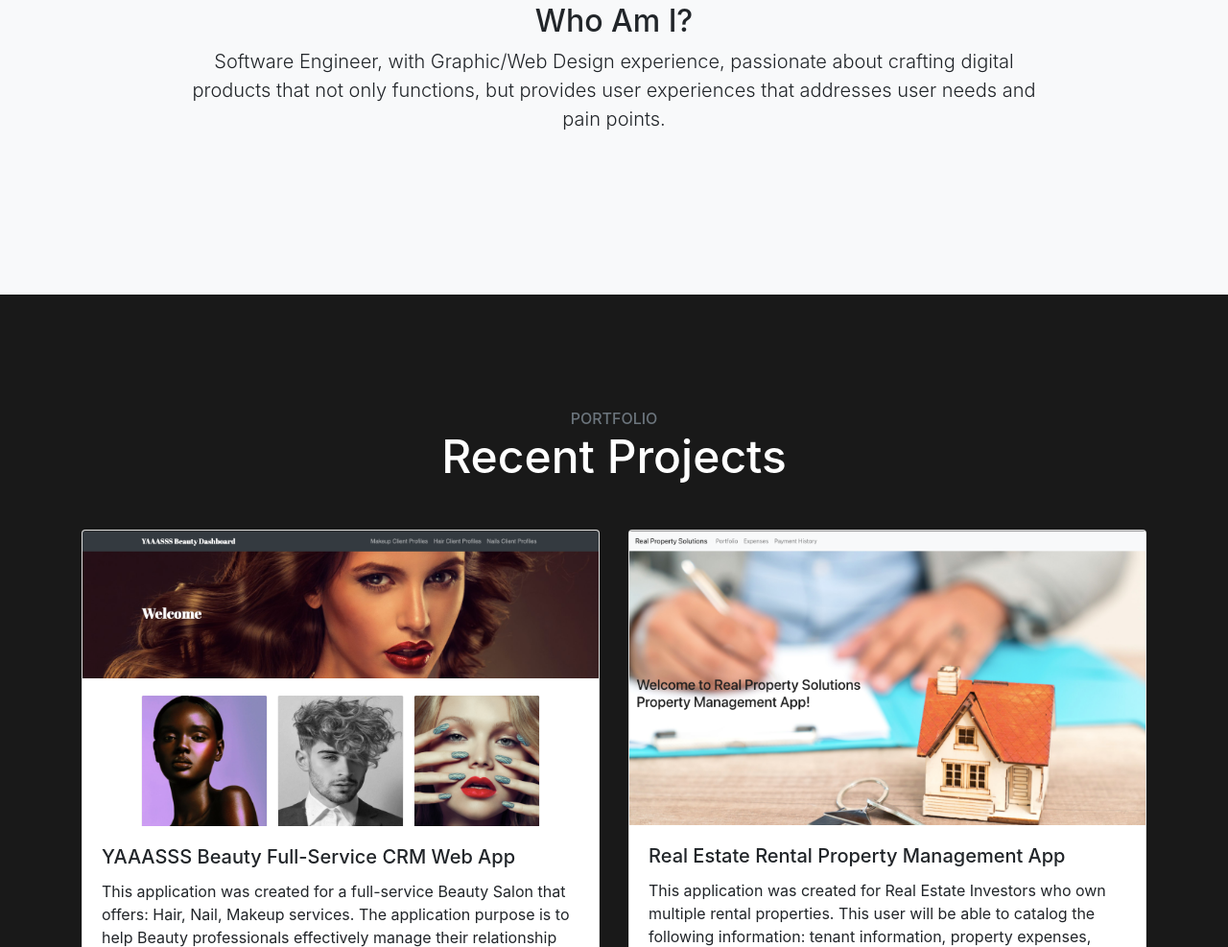
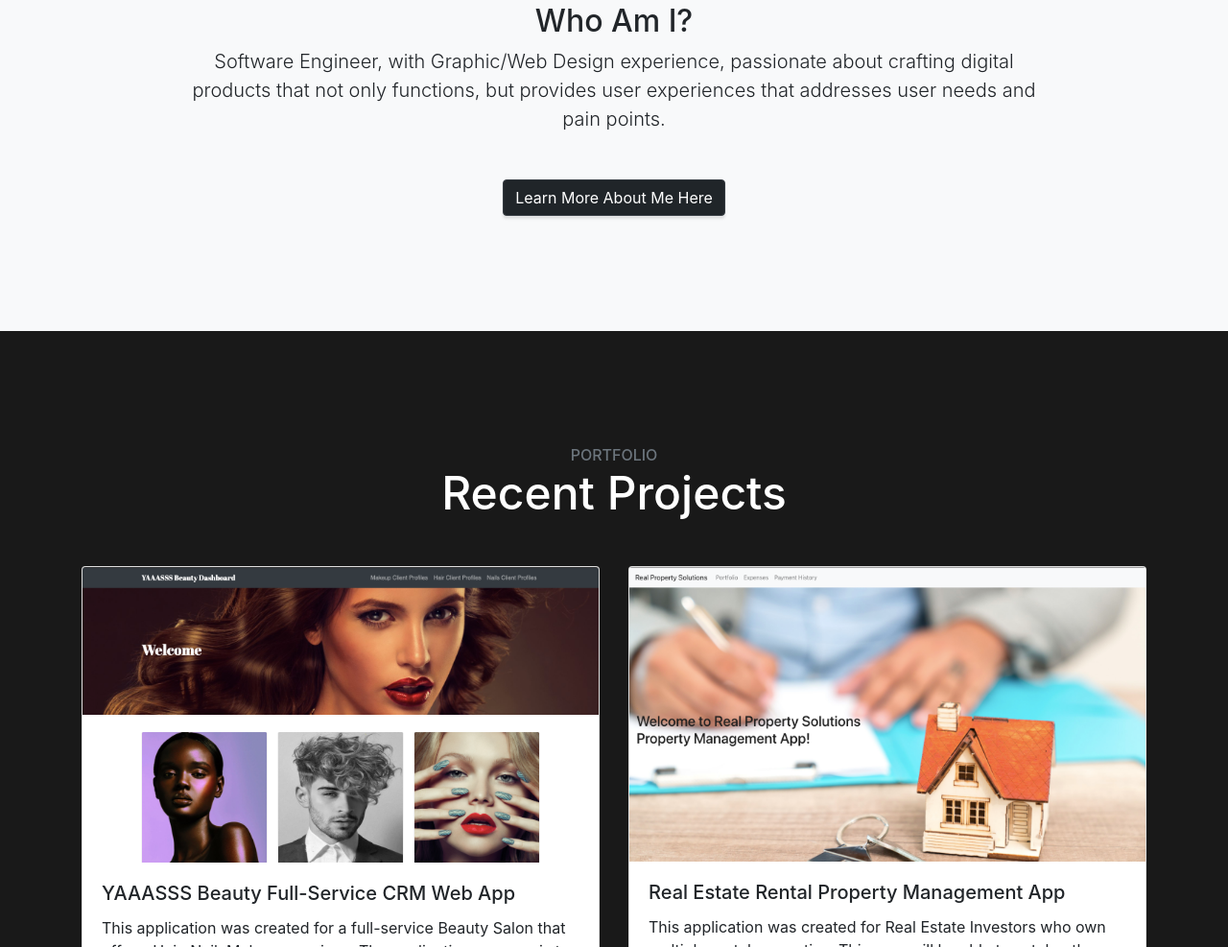
Before and after one commit to lrobert4/sei-portfolio, a website with bundled scripts: page index.html in a window 1280 px wide. Shown: the part 917-1904 px from the top of the page at 96% size. Built offline with nearby package versions, Linux system fonts and the light colour scheme.

Commit message:
Added Learn More About Me button.

```diff
--- a/index.html
+++ b/index.html
@@ -76,6 +76,8 @@
           <p class="lead mb-5">Software Engineer, with Graphic/Web Design experience,
             passionate about crafting digital products that not only functions, but provides
             user experiences that addresses user needs and pain points.</p>
+
+            <a class="btn btn-dark btn-xl js-scroll-trigger" href="https://lrobert4.github.io/portfolio-resume/">Learn More About Me Here</a>
 
         </div>
       </div>
```
